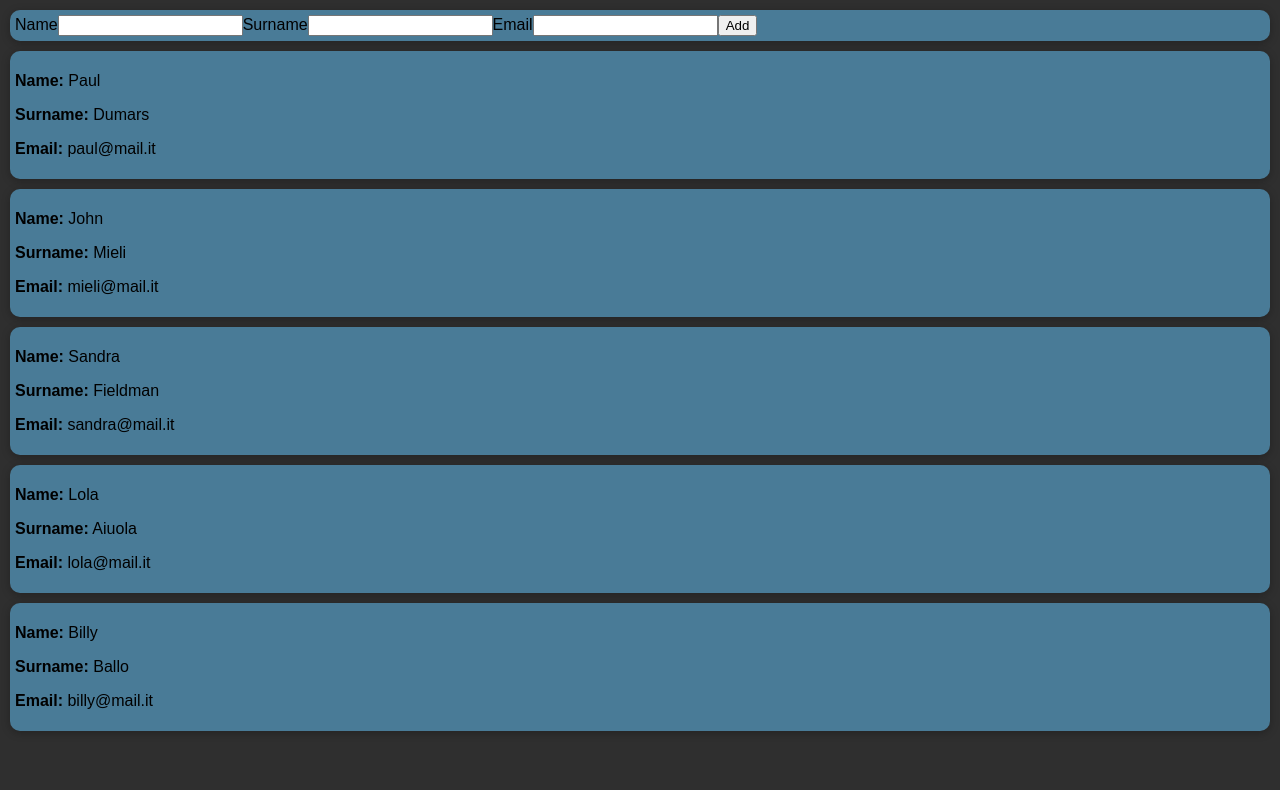
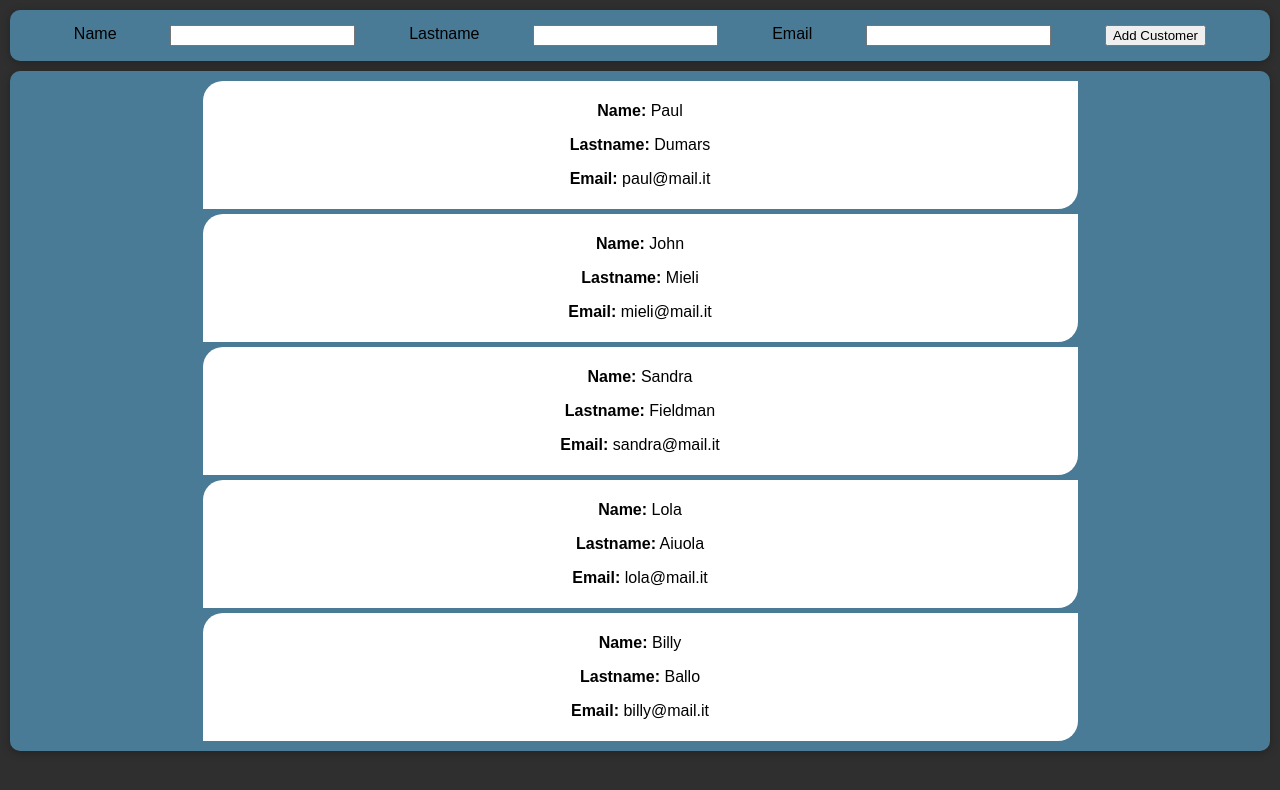
Before and after one commit to proietti-s/react_ex, a React (Create React App) app: page / in a window 1280 px wide. Shown: the top 790 px of the page. Built offline with nearby package versions, Linux system fonts and the light colour scheme.

Commit message:
formEvent + customers

```diff
--- a/src/App.js
+++ b/src/App.js
@@ -4,22 +4,29 @@ import AddCustomers from "./components/Customers/AddCustomers";
 import CustomersList from "./components/Customers/CustomersList";
 
 const DATA_CUSTOMERS = [
-  { id: "c1", firstName: "Paul", secName: "Dumars", email: "paul@mail.it" },
-  { id: "c2", firstName: "John", secName: "Mieli", email: "mieli@mail.it" },
+  { id: "c1", firstName: "Paul", lastName: "Dumars", email: "paul@mail.it" },
+  { id: "c2", firstName: "John", lastName: "Mieli", email: "mieli@mail.it" },
   {
     id: "c3",
     firstName: "Sandra",
-    secName: "Fieldman",
+    lastName: "Fieldman",
     email: "sandra@mail.it",
   },
-  { id: "c4", firstName: "Lola", secName: "Aiuola", email: "lola@mail.it" },
-  { id: "c5", firstName: "Billy", secName: "Ballo", email: "billy@mail.it" },
+  { id: "c4", firstName: "Lola", lastName: "Aiuola", email: "lola@mail.it" },
+  { id: "c5", firstName: "Billy", lastName: "Ballo", email: "billy@mail.it" },
 ];
 
 function App() {
   const [customers, setCustomers] = useState(DATA_CUSTOMERS);
 
-  const addNewCustomer = (customer) => {
+  const saveCustomer = (formEvent) => {
+
+    const customer = {
+      firstName: formEvent.target.firstName.value,
+      lastName: formEvent.target.lastName.value,
+      email: formEvent.target.email.value,
+    };
+
     setCustomers((prevCustomers) => {
       return [customer, ...prevCustomers];
     });
@@ -27,7 +34,7 @@ function App() {
 
   return (
     <div>
-      <AddCustomers onAddCustomer = {addNewCustomer}/>
+      <AddCustomers onAdd={saveCustomer} />
       <CustomersList data={customers} />
     </div>
   );
--- a/src/components/Customers/AddCustomers.js
+++ b/src/components/Customers/AddCustomers.js
@@ -1,25 +1,42 @@
+import React from "react";
+
 import Card from "../UI/Card";
 import Button from "../UI/Button";
+import styled from "styled-components";
 
-
+const Form = styled.form`
+  display: flex;
+  flex-direction: row;
+  justify-content: space-evenly;
+  flex-wrap: wrap;
+  margin: 10px 5px;
+`;
 
 const AddCustomers = (props) => {
 
-    const logButton = (event)=>{
-        event.preventDefault()
-        console.log('okay')
-    }
-    return <Card>
-        <form>
-            <label>Name</label>
-            <input type="text"/>
-            <label>Surname</label>
-            <input type="text"/>
-            <label>Email</label>
-            <input type="text"/>
-            <Button onClick={logButton}/>
-        </form>
+  const submitHandler = (event) => {
+    event.preventDefault();
+    props.onAdd(event);
+
+    event.target[0].value = '';
+    event.target[1].value = '';
+    event.target[2].value = '';
+
+  };
+
+  return (
+    <Card>
+      <Form onSubmit={submitHandler}>
+        <label htmlFor="name">Name</label>
+        <input type="text" name="firstName"/>
+        <label htmlFor="lastname">Lastname</label>
+        <input type="text" name="lastName"/>
+        <label htmlFor="email">Email</label>
+        <input type="text" name="email"/>
+        <Button type="submit">Add Customer</Button>
+      </Form>
     </Card>
-}
+  );
+};
 
 export default AddCustomers;
--- a/src/components/Customers/CustomersList.js
+++ b/src/components/Customers/CustomersList.js
@@ -2,26 +2,35 @@ import React from "react";
 
 import Card from "../UI/Card";
 
+import styled from "styled-components";
+
+const Content = styled.div`
+background: white;
+margin: 5px auto;
+padding: 5px;
+width: 70%;
+border-radius: 20px 0px;
+text-align: center;
+`
+
 const CustomersList = (props) => {
   /* const customers = props.data.map(customer => console.log(customer)) */
   return (
-    <>
+    <Card>
       {props.data.map((customer) => (
-        <Card key={customer.id}>
-          <div>
+        <Content key={Math.random().toString() || customer.id}>
             <p>
               <b>Name:</b> {customer.firstName}
             </p>
             <p>
-              <b>Surname:</b> {customer.secName}
+              <b>Lastname:</b> {customer.lastName}
             </p>
             <p>
               <b>Email:</b> {customer.email}
             </p>
-          </div>
-        </Card>
+        </Content>
       ))}
-    </>
+    </Card>
   );
 };
 
--- a/src/components/UI/Button.js
+++ b/src/components/UI/Button.js
@@ -1,5 +1,5 @@
 const Button = (props) => {
-    return <button type="submit" onClick={props.onClick}>Add</button>
+    return <button type={props.type} onClick={props.onClick}>{props.children}</button>
 }
 
 export default Button
```
